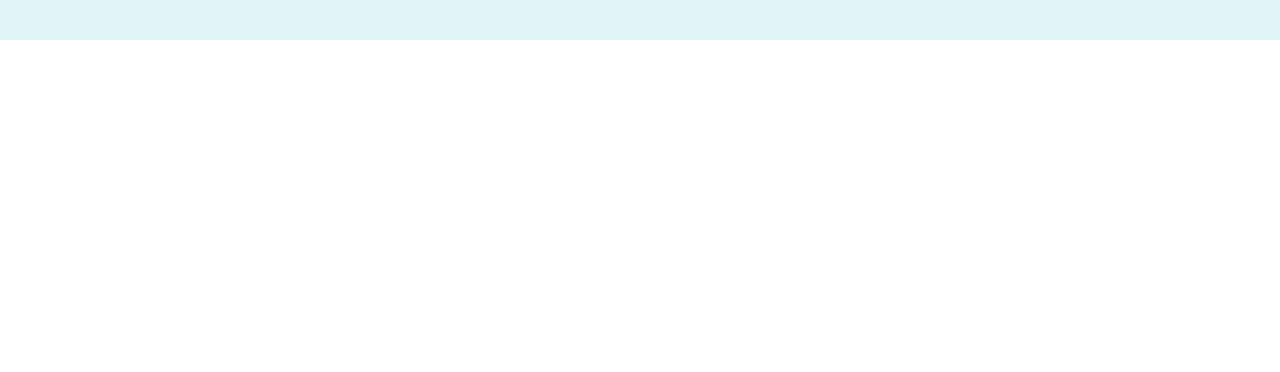
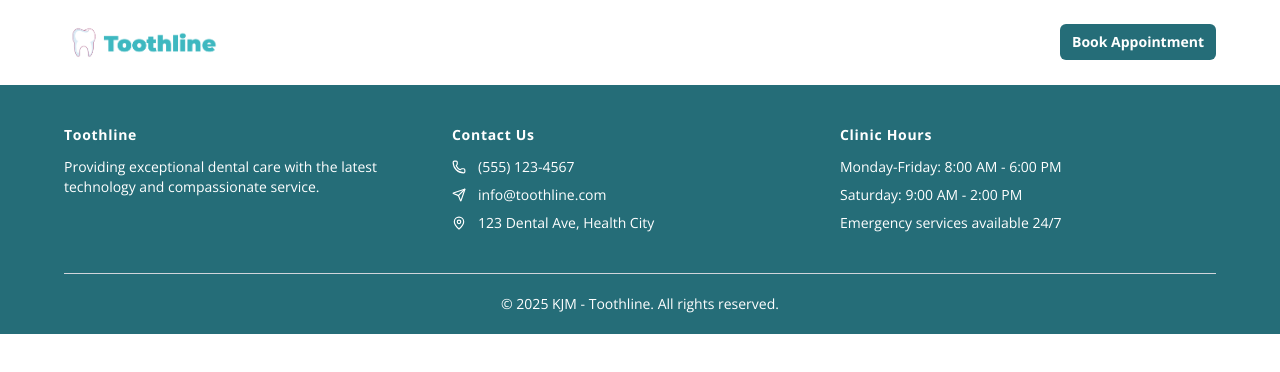
Before and after one commit to katemartiiin/toothline-dental-system, a React (Vite) app: page / in a window 1280 px wide. Shown: the top 372 px of the page. Built offline with nearby package versions, Linux system fonts and the light colour scheme.

Commit message:
Resolve #3 (#22)
* Issue #3 WIP - Resolve Header

* Issue #3 - Resolve Footer

```diff
--- a/package.json
+++ b/package.json
@@ -10,6 +10,7 @@
     "preview": "vite preview"
   },
   "dependencies": {
+    "lucide-react": "^0.525.0",
     "react": "^19.1.0",
     "react-dom": "^19.1.0"
   },
--- a/src/App.tsx
+++ b/src/App.tsx
@@ -1,9 +1,13 @@
+import Header from './components/Header';
+import Footer from './components/Footer';
 function App() {
   return (
-    <div className="w-full toothline-secondary p-5">
+    <div className="w-full bg-white">
       {/* Header */}
+      <Header />
       {/* Main */}
       {/* Footer */}
+      <Footer />
     </div>
   );
 }
--- /dev/null
+++ b/src/components/Footer.tsx
@@ -0,0 +1,31 @@
+import { MapPin, Phone, Send } from 'lucide-react';
+function Footer() {
+  return (
+    <footer className="w-full toothline-accent p-5 text-white font-opensans">
+        <div className="max-w-6xl grid md:grid-cols-3 grid-cols-1 gap-3 mx-auto py-5">
+            <div className="my-3 md:my-0">
+                <p className="font-bold tracking-wider text-sm">Toothline</p>
+                <p className="my-3 text-sm">Providing exceptional dental care with the latest technology and compassionate service.</p>
+            </div>
+            <div className="my-3 md:my-0">
+                <p className="font-bold tracking-wider text-sm">Contact Us</p>
+                <p className="mt-3 mb-2 text-sm flex"><Phone size={14} className="my-auto mr-3" />(555) 123-4567</p>
+                <p className="my-2 text-sm flex"><Send size={14} className="my-auto mr-3" />info@toothline.com</p>
+                <p className="my-2 text-sm flex"><MapPin size={14} className="my-auto mr-3" />123 Dental Ave, Health City</p>
+            </div>
+            <div className="my-3 md:my-0">
+                <p className="font-bold tracking-wider text-sm">Clinic Hours</p>
+                <p className="mt-3 mb-2 text-sm">Monday-Friday: 8:00 AM - 6:00 PM</p>
+                <p className="my-2 text-sm">Saturday: 9:00 AM - 2:00 PM</p>
+                <p className="my-2 text-sm">Emergency services available 24/7</p>
+            </div>
+        </div>
+        <div className="max-w-6xl mx-auto">
+            <hr className="my-3 border-gray-300" />
+            <p className="pt-2 text-sm text-center">© 2025 KJM - Toothline. All rights reserved.</p>
+        </div>
+    </footer>
+  );
+}
+
+export default Footer;
--- /dev/null
+++ b/src/components/Header.tsx
@@ -0,0 +1,15 @@
+import logo from '../assets/logo-v1.png';
+function Header() {
+  return (
+    <header className="max-w-6xl flex flex-wrap mx-auto py-5 md:px-0 px-3">
+        <div className="w-1/2">
+          <img src={logo} className='w-40' />
+        </div>
+        <div className="w-1/2 text-right my-auto">
+          <button type="button" className="font-opensans font-bold toothline-accent hover:toothline-accent-hover text-white px-3 py-2 rounded-md text-sm transition ease-in-out duration-300">Book Appointment</button>
+        </div>
+    </header>
+  );
+}
+
+export default Header;
```
Also changed, not shown: 1 other file (tests, documents, lock files or other folders).
